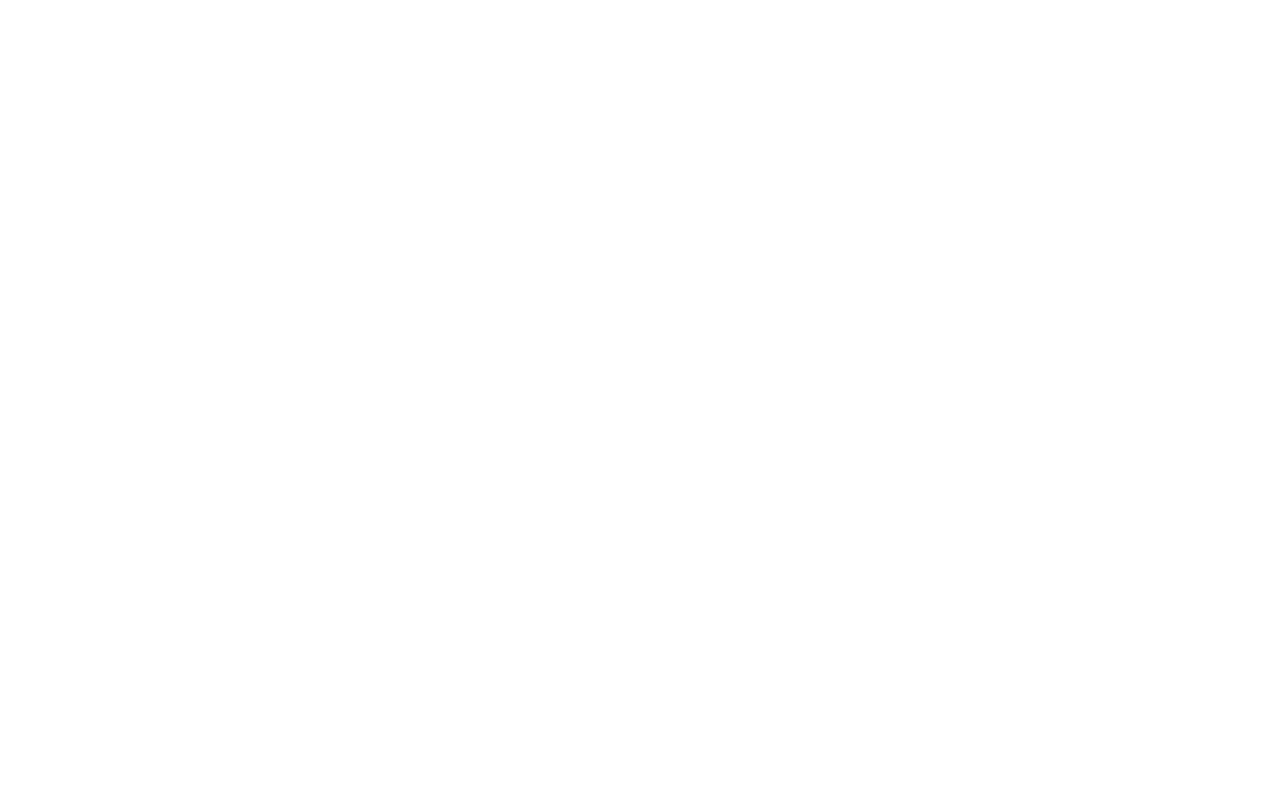
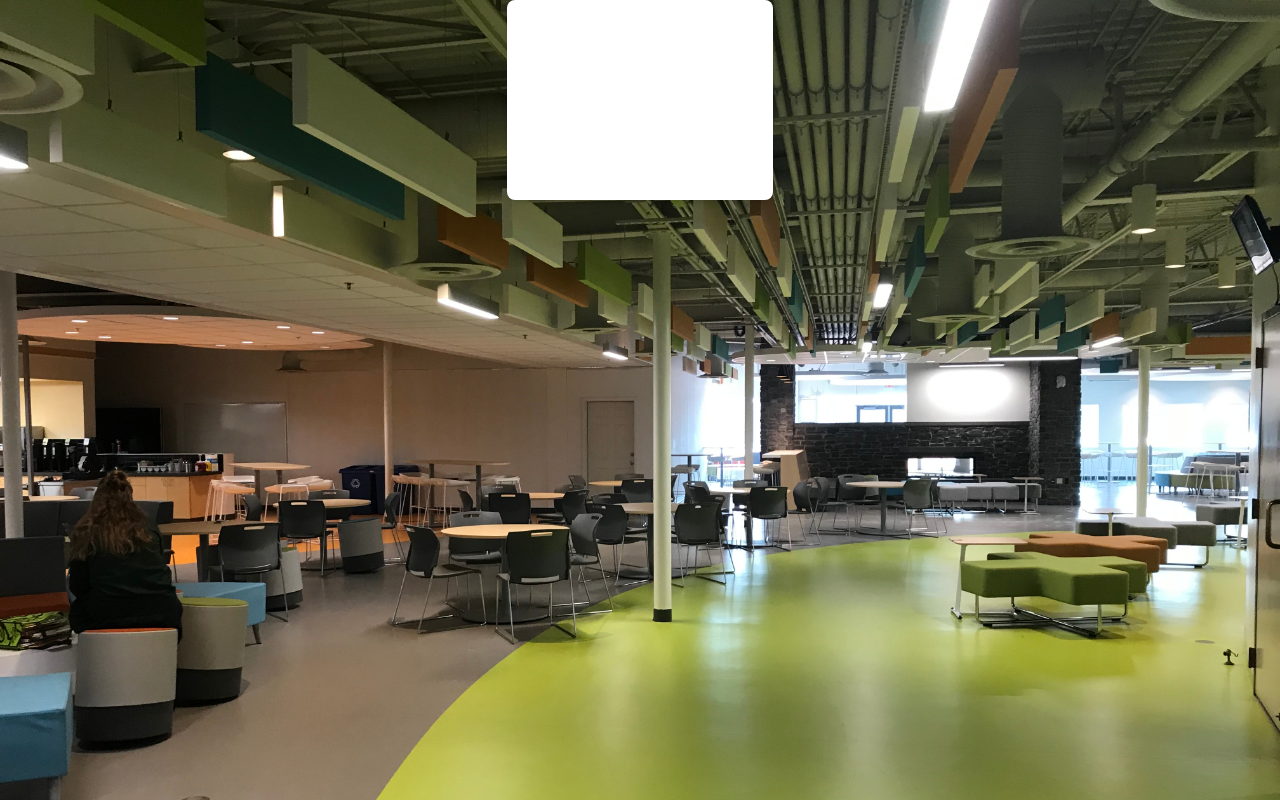
Before and after one commit to CodeDay-Labs-RNZ/Space-saver, a React (Create React App) app in the folder frontend/: page /aboutus in a window 1280 px wide. Before the commit this address had no page. Built offline with nearby package versions, Linux system fonts and the light colour scheme.

Commit message:
AboutUs Upload baseline
Working on AboutUs

```diff
--- a/frontend/src/App.tsx
+++ b/frontend/src/App.tsx
@@ -7,6 +7,7 @@ import Dashboard from "./pages/Dashboard";
 import Contact from "./pages/Contact";
 import Calendar from "./pages/CalendarPage";
 import CreateBooking from './pages/CreateBooking';
+import AboutUs from "./pages/AboutUs";
 import {BrowserRouter as Router, Route, Routes} from 'react-router-dom';
 
 // testing new branch creation
@@ -20,10 +21,11 @@ function App() {
               <Route path='/' element={<LandingPage/>}/>
               <Route path='/login' element={<Login/>}/>
               <Route path='/dashboard' element={<Dashboard/>}/>
-            {/*<Route path='/services' element={<Services/>}/>*/}
               <Route path='/booking' element={<CreateBooking/>}/>
               <Route path='/calendar' element={<Calendar onBookingData={() => {}} />}/>
+              <Route path='/aboutus' element={<AboutUs/>}/>
               <Route path='/contact' element={<Contact/>}/>
+
             </Routes>
         </Router>
       </React.Fragment>
--- /dev/null
+++ b/frontend/src/pages/AboutUs.tsx
@@ -0,0 +1,29 @@
+import React from "react";
+
+function AboutUs() {
+    return (
+        <div className="relative overflow-hidden bg-cover bg-no-repeat min-h-screen flex flex-col text-white bg-[url(../public/officespace2.jpg)]">
+            <div className="absolute inset-0 bg-black opacity-50 z-[-1]"></div>
+            <div className="flex items-center justify-center h-full">
+
+                {/*<div className="flex justify-start">*/}
+                {/*    <img width={100} height={100}*/}
+                {/*         src="/logoPlaceholderImage.svg"*/}
+                {/*         className="items-center"*/}
+                {/*         alt="logo"/>*/}
+                {/*</div>*/}
+
+                <div className="bg-white p-6 rounded-lg shadow-md">
+                    <h1 className="text-3xl font-bold mb-4">Meet the Team</h1>
+                    <div className="space-y-2">
+                        <h1 className="text-xl font-semibold">Zini Wang</h1>
+                        <h1 className="text-xl font-semibold">Robel Hailu</h1>
+                        <h1 className="text-xl font-semibold">Nicklas Di Pietro</h1>
+                    </div>
+                </div>
+            </div>
+        </div>
+    );
+}
+
+export default AboutUs;
--- a/frontend/src/pages/Services.tsx
+++ /dev/null
@@ -1,4 +0,0 @@
-import React from 'react';
-
-export default class Services {
-}
```
